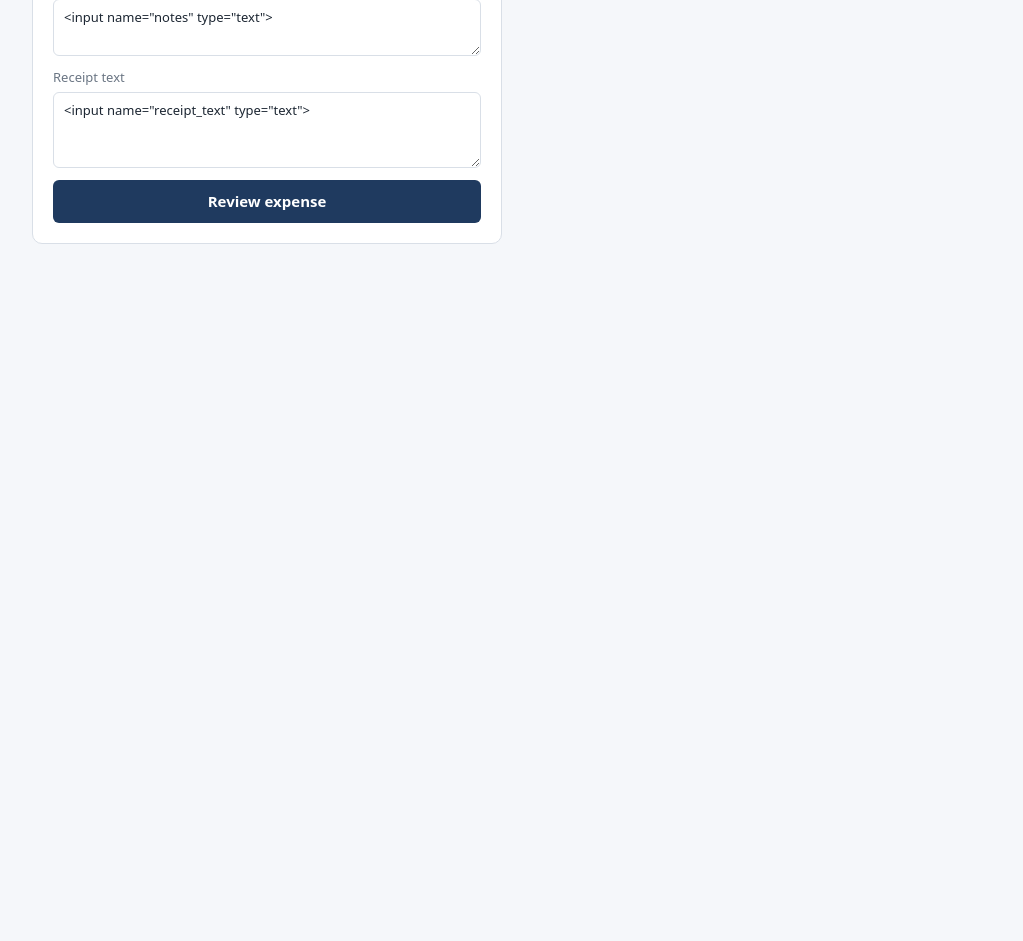
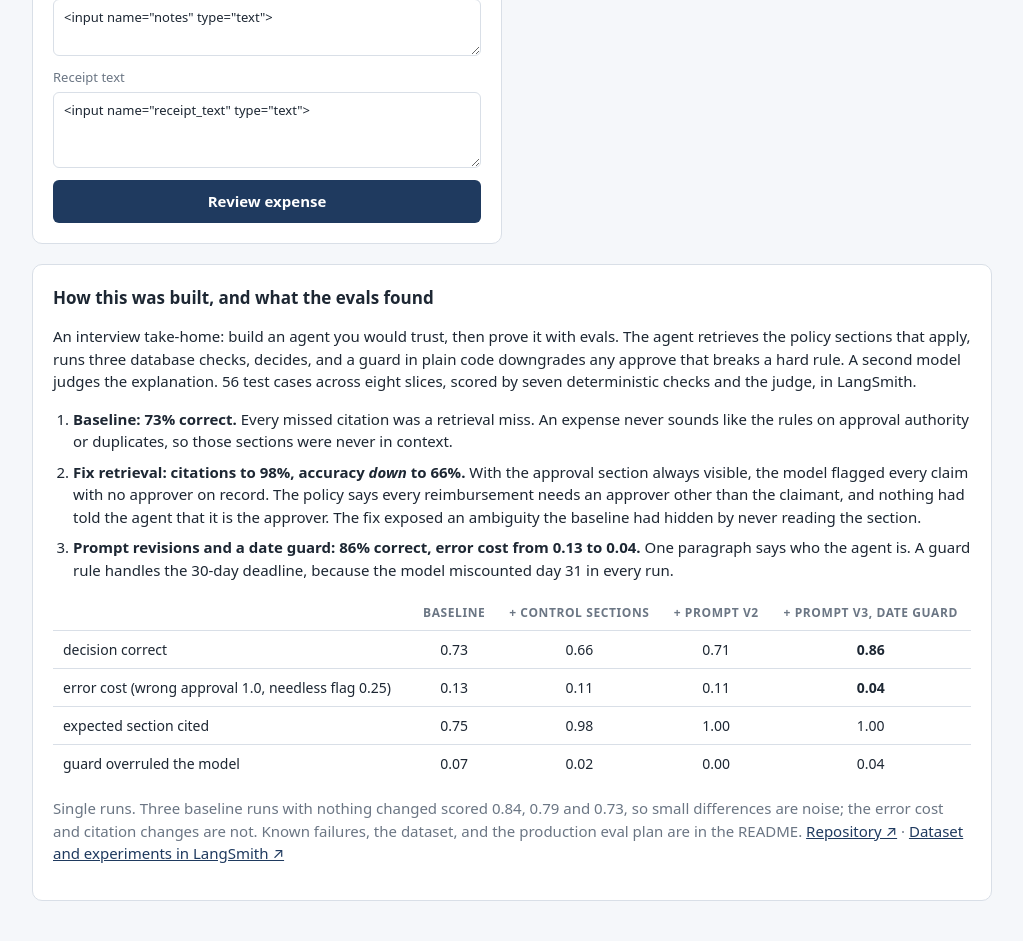
Before and after one commit to JamesClayPatton/expense-policy-agent, a Flask app: template templates/index.html in a window 1280 px wide. Shown: the part 607-1548 px from the top of the page, without its empty margins (128-1151 px from the left). Before the commit the page ends 851 px from the top, so only its background shows below. Run offline with Flask 3, Linux system fonts and the light colour scheme; the template is opened without the code that fills it: most values are stand-ins (such as "Sample title", 1, 10 or a date in 2020); form fields are guessed from the names that the template uses; some libraries are stand-ins or nearby versions.

Commit message:
Tell the eval story on the page and take the port from the command line

```diff
--- a/app.py
+++ b/app.py
@@ -1,10 +1,12 @@
 """Single-page web UI for the expense review agent.
 
-Run with: python app.py
+    python app.py              # http://127.0.0.1:5050
+    python app.py 8806 --debug # another port; --debug reloads on edits
 """
 import json
 import logging
 import re
+import sys
 from decimal import Decimal, InvalidOperation
 from functools import lru_cache
 
@@ -155,4 +157,5 @@ def admin():
 
 
 if __name__ == "__main__":
-    app.run(port=5050, debug=True)
+    ports = [int(a) for a in sys.argv[1:] if a.isdigit()]
+    app.run(port=ports[0] if ports else 5050, debug="--debug" in sys.argv)
--- a/static/style.css
+++ b/static/style.css
@@ -52,6 +52,12 @@ button:disabled { background: var(--muted); cursor: wait; }
 .guard { color: #8a4b08; font-weight: 600; }
 a { color: var(--accent); }
 
+/* the story under the tool */
+.story { grid-column: 1 / -1; }
+.story ol { padding-left: 20px; }
+.story li { margin-bottom: 8px; }
+.story table { margin: 14px 0; }
+
 /* judge scores on the decision panel */
 .scores span { display: inline-block; margin: 0 14px 6px 0; }
 .scores b { color: var(--accent); }
--- a/templates/index.html
+++ b/templates/index.html
@@ -122,6 +122,40 @@
       {% endif %}
       </div>
     </section>
+
+    <section class="panel story">
+      <h2>How this was built, and what the evals found</h2>
+      <p>An interview take-home: build an agent you would trust, then prove it with evals.
+         The agent retrieves the policy sections that apply, runs three database checks, decides,
+         and a guard in plain code downgrades any approve that breaks a hard rule. A second model
+         judges the explanation. 56 test cases across eight slices, scored by seven deterministic
+         checks and the judge, in LangSmith.</p>
+      <ol>
+        <li><b>Baseline: 73% correct.</b> Every missed citation was a retrieval miss. An expense
+            never sounds like the rules on approval authority or duplicates, so those sections were
+            never in context.</li>
+        <li><b>Fix retrieval: citations to 98%, accuracy <em>down</em> to 66%.</b> With the
+            approval section always visible, the model flagged every claim with no approver on
+            record. The policy says every reimbursement needs an approver other than the claimant,
+            and nothing had told the agent that it is the approver. The fix exposed an ambiguity the
+            baseline had hidden by never reading the section.</li>
+        <li><b>Prompt revisions and a date guard: 86% correct, error cost from 0.13 to 0.04.</b>
+            One paragraph says who the agent is. A guard rule handles the 30-day deadline, because
+            the model miscounted day 31 in every run.</li>
+      </ol>
+      <table>
+        <tr><th></th><th class="num">baseline</th><th class="num">+ control sections</th><th class="num">+ prompt v2</th><th class="num">+ prompt v3, date guard</th></tr>
+        <tr><td>decision correct</td><td class="num">0.73</td><td class="num">0.66</td><td class="num">0.71</td><td class="num"><b>0.86</b></td></tr>
+        <tr><td>error cost (wrong approval 1.0, needless flag 0.25)</td><td class="num">0.13</td><td class="num">0.11</td><td class="num">0.11</td><td class="num"><b>0.04</b></td></tr>
+        <tr><td>expected section cited</td><td class="num">0.75</td><td class="num">0.98</td><td class="num">1.00</td><td class="num">1.00</td></tr>
+        <tr><td>guard overruled the model</td><td class="num">0.07</td><td class="num">0.02</td><td class="num">0.00</td><td class="num">0.04</td></tr>
+      </table>
+      <p class="muted">Single runs. Three baseline runs with nothing changed scored 0.84, 0.79 and 0.73, so
+         small differences are noise; the error cost and citation changes are not. Known failures,
+         the dataset, and the production eval plan are in the README.
+         <a href="https://github.com/JamesClayPatton/expense-policy-agent" target="_blank" rel="noopener">Repository ↗</a> ·
+         <a href="https://smith.langchain.com/o/c1f30122-eda4-405c-adc0-09c9911ed51f/datasets/82211646-1c04-47c7-9ea1-b5c4378a5356" target="_blank" rel="noopener">Dataset and experiments in LangSmith ↗</a></p>
+    </section>
   </main>
 
   <script>
```
Also changed, not shown: README.md.
